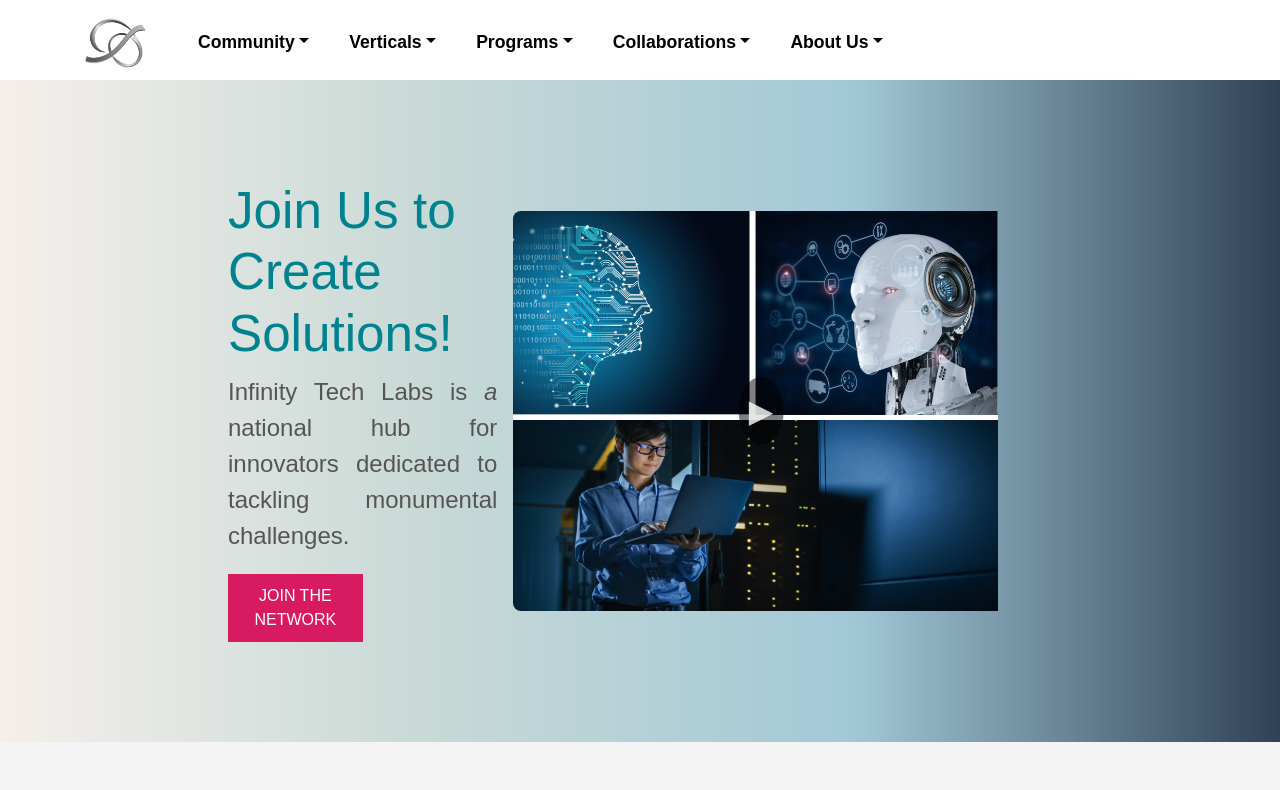
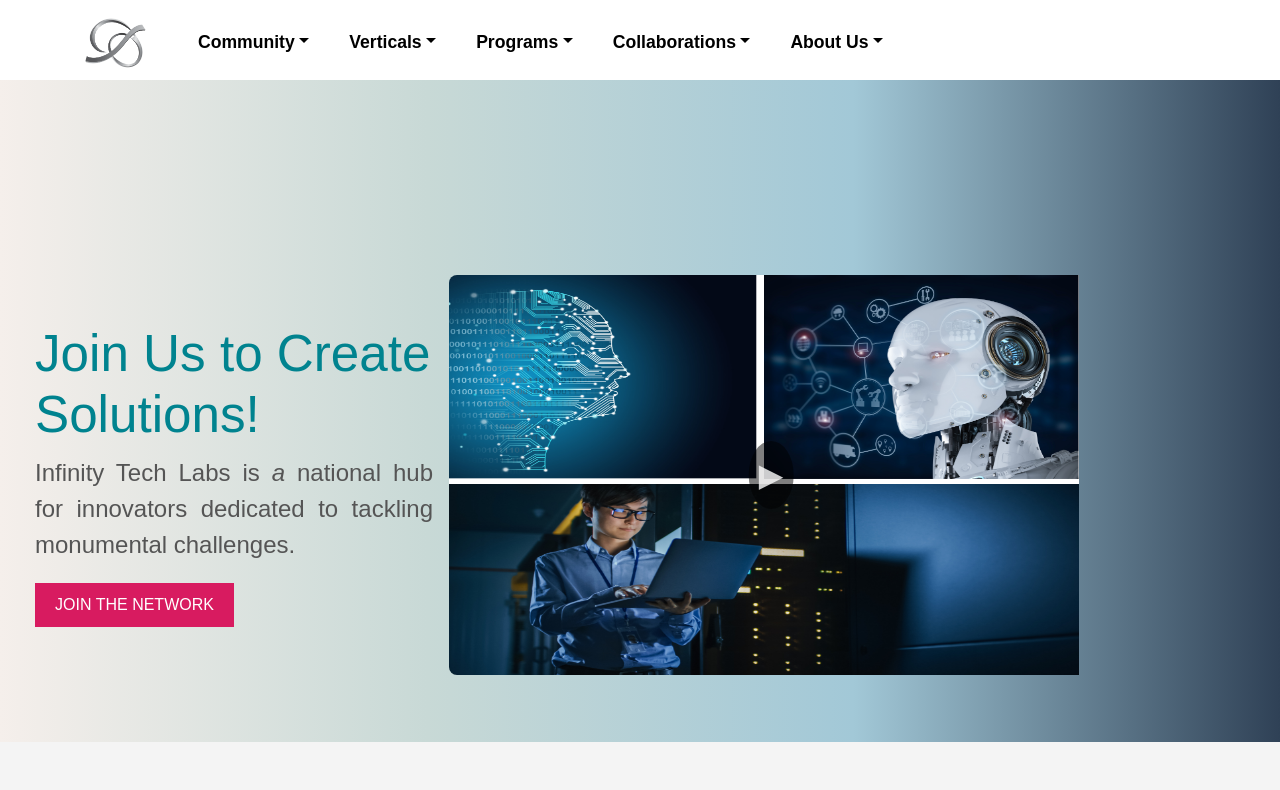
Before and after one commit to FaseehHayat21/Industry-tech-labs-4.0, a React (Vite) app: page / in a window 1280 px wide. Shown: the top 790 px of the page. Built offline with nearby package versions, Linux system fonts and the light colour scheme; a web font is replaced by a local one.

Commit message:
solvewithuss css changes done

```diff
--- a/src/component/LandingPage/SolveWithUs/SolveWithUs.css
+++ b/src/component/LandingPage/SolveWithUs/SolveWithUs.css
@@ -11,15 +11,17 @@
 }
 .solve-with-us {
     display: flex;
-    width: 80%;
-    padding: 100px;
+    width: 100%;
+    padding: 35px;
+    margin-top: 20vh;
+    margin-bottom: 4vh;
     flex-wrap: wrap-reverse;
-    justify-content: center;
+    justify-content: space-between;
     align-items: center;
 }
 
 .text-section {
-flex: 2 ;
+
 margin-right: 2vh;
 }
 
```
